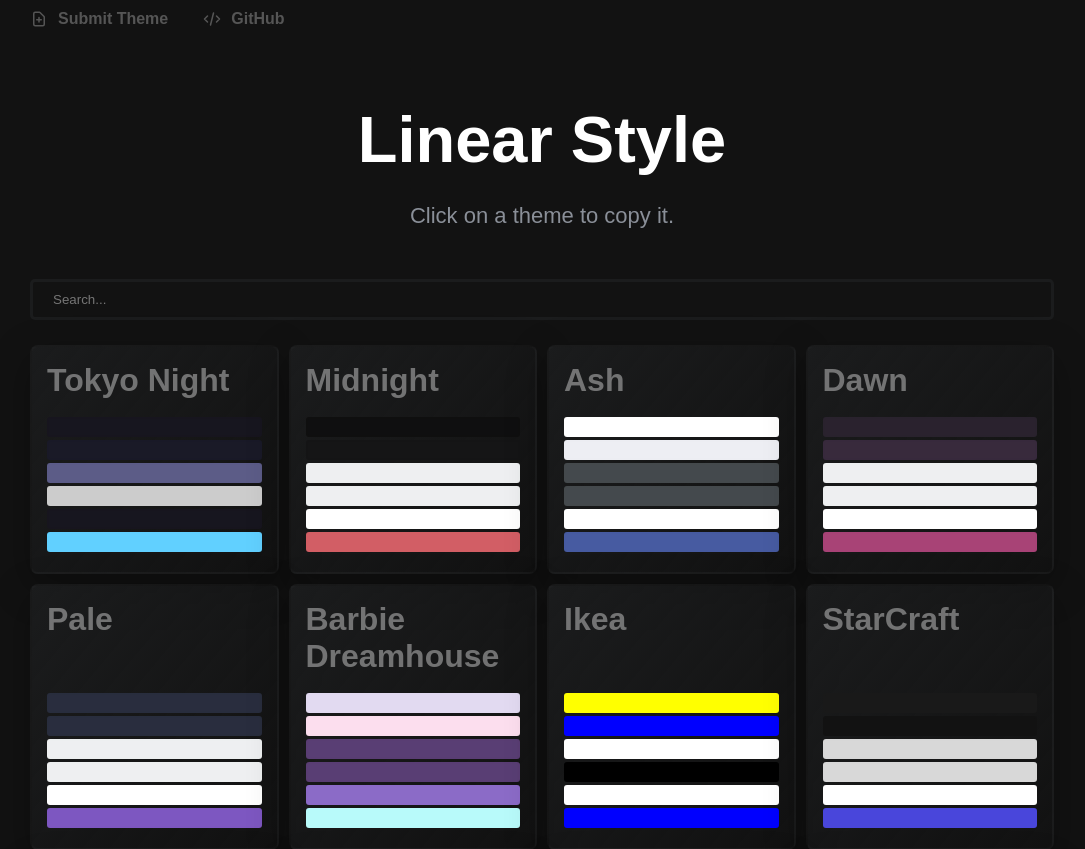
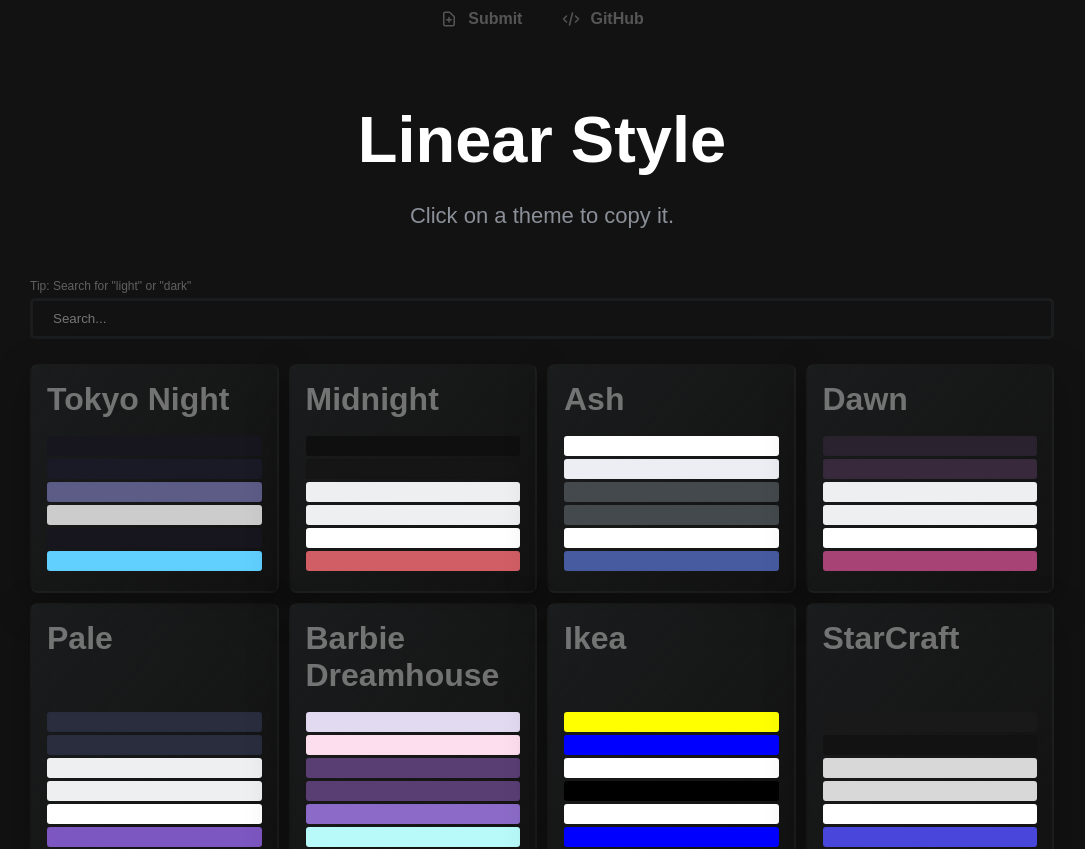
Before and after one commit to alii/linear-style, a Next.js app: page / in a window 1280 px wide. Shown: the top 849 px of the page, without its empty margins (98-1183 px from the left). Built offline with nearby package versions, Linux system fonts and the light colour scheme; a web font is replaced by a local one.

Commit message:
fix: added tip fix: stopped container size flickering

```diff
--- a/src/components/GlobalStyle.ts
+++ b/src/components/GlobalStyle.ts
@@ -53,4 +53,15 @@ export const GlobalStyle = createGlobalStyle`
       font-family: 'Inter var', sans-serif;
       color: ${(props) => props.theme.colors.text};
     }
+
+    label {
+      display: flex;
+      flex-direction: column;
+      color: ${(props) => props.theme.colors.text}6c;
+      font-size: 12px;
+
+      input {
+        margin-top: 5px;
+      }
+    }
 `;
--- a/src/components/ThemeCard.ts
+++ b/src/components/ThemeCard.ts
@@ -37,12 +37,12 @@ export const ThemeCardGrid = styled.div`
   display: grid;
   grid-template-columns: repeat(4, 1fr);
   gap: 10px;
-  max-width: 80vw;
+  width: 80vw;
   align-self: center;
 
   @media only screen and (max-width: 1200px) {
     grid-template-columns: repeat(2, 1fr);
-    max-width: 90vw;
+    width: 90vw;
   }
 
   @media only screen and (max-width: 600px) {
--- a/src/molecules/Navbar.tsx
+++ b/src/molecules/Navbar.tsx
@@ -5,7 +5,7 @@ export function Navbar() {
   return (
     <StyledNavbar>
       <a href="https://github.com/alii/linear-style/blob/main/README.md">
-        <DocumentAdd /> Submit Theme
+        <DocumentAdd /> Submit
       </a>
       <a href="https://github.com/alii/linear-style">
         <Code /> GitHub
@@ -15,16 +15,19 @@ export function Navbar() {
 }
 
 export const StyledNavbar = styled.div`
+  display: flex;
+  align-items: center;
+  justify-content: center;
+
   a {
     padding: 10px;
-    padding-left: 0;
     text-decoration: none;
     font-weight: 600;
     display: inline-flex;
     color: ${(props) => props.theme.colors.text}5c;
     align-items: center;
-    margin-right: 25px;
     transition: 200ms ease-out 0s;
+    margin: 0 10px;
 
     &:hover {
       color: ${(props) => props.theme.colors.text}ff;
--- a/src/molecules/Theme.tsx
+++ b/src/molecules/Theme.tsx
@@ -1,11 +1,6 @@
 import React, { useState } from "react";
 import { ColorDisplay } from "../components/ColorDisplay";
-import {
-  ThemeCard,
-  ThemeCardHeader,
-  ThemeCardOverlay,
-  ThemeCopiedLabel,
-} from "../components/ThemeCard";
+import { ThemeCard, ThemeCardHeader, ThemeCardOverlay, ThemeCopiedLabel } from "../components/ThemeCard";
 
 export function Theme({ theme }: { theme: [string, string] }) {
   const [copying, setCopying] = useState(false);
@@ -18,14 +13,7 @@ export function Theme({ theme }: { theme: [string, string] }) {
     setCopying(false);
   }
 
-  const [
-    background,
-    text,
-    sidebarBackground,
-    sidebarText,
-    accent,
-    accentText,
-  ] = colors.split(",");
+  const [background, text, sidebarBackground, sidebarText, accent, accentText] = colors.split(",");
 
   return (
     <ThemeCardOverlay>
@@ -33,14 +21,7 @@ export function Theme({ theme }: { theme: [string, string] }) {
       <ThemeCard onClick={copy} dimmed={copying}>
         <ThemeCardHeader>{name}</ThemeCardHeader>
 
-        {[
-          background,
-          sidebarBackground,
-          sidebarText,
-          text,
-          accentText,
-          accent,
-        ].map((color) => {
+        {[background, sidebarBackground, sidebarText, text, accentText, accent].map((color) => {
           return <ColorDisplay key={color} color={color} />;
         })}
       </ThemeCard>
--- a/src/pages/index.tsx
+++ b/src/pages/index.tsx
@@ -28,7 +28,7 @@ export default function Index() {
   if (!themes)
     return (
       <div className="app">
-        <h1 className={"title"}>Loading</h1>
+        <h1 className={"title"}>Linear Style</h1>
         <span className="subtitle">Fetching the latest themes</span>
       </div>
     );
@@ -37,7 +37,10 @@ export default function Index() {
     <div className="app">
       <h1 className="title">Linear Style</h1>
       <span className="subtitle">Click on a theme to copy it.</span>
-      <input type="text" value={state} onChange={(e) => setState(e.target.value)} placeholder={"Search..."} />
+      <label>
+        Tip: Search for "light" or "dark"
+        <input type="text" value={state} onChange={(e) => setState(e.target.value)} placeholder={"Search..."} />
+      </label>
       <ThemeCardGrid>
         {filtered.map((theme) => {
           return <Theme key={JSON.stringify(theme)} theme={theme} />;
```
